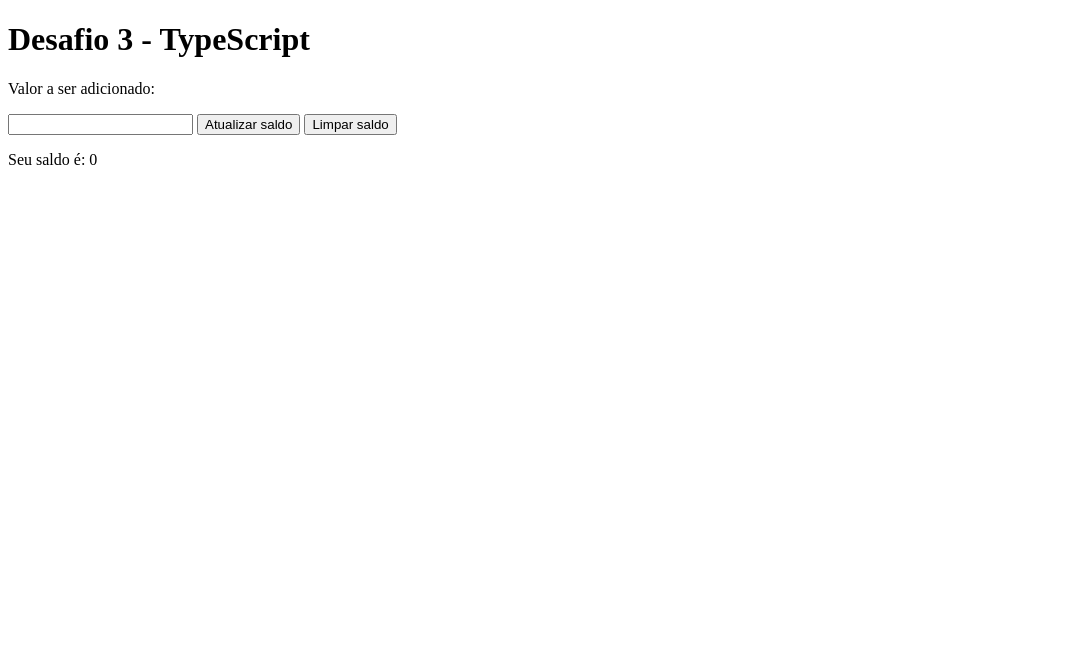
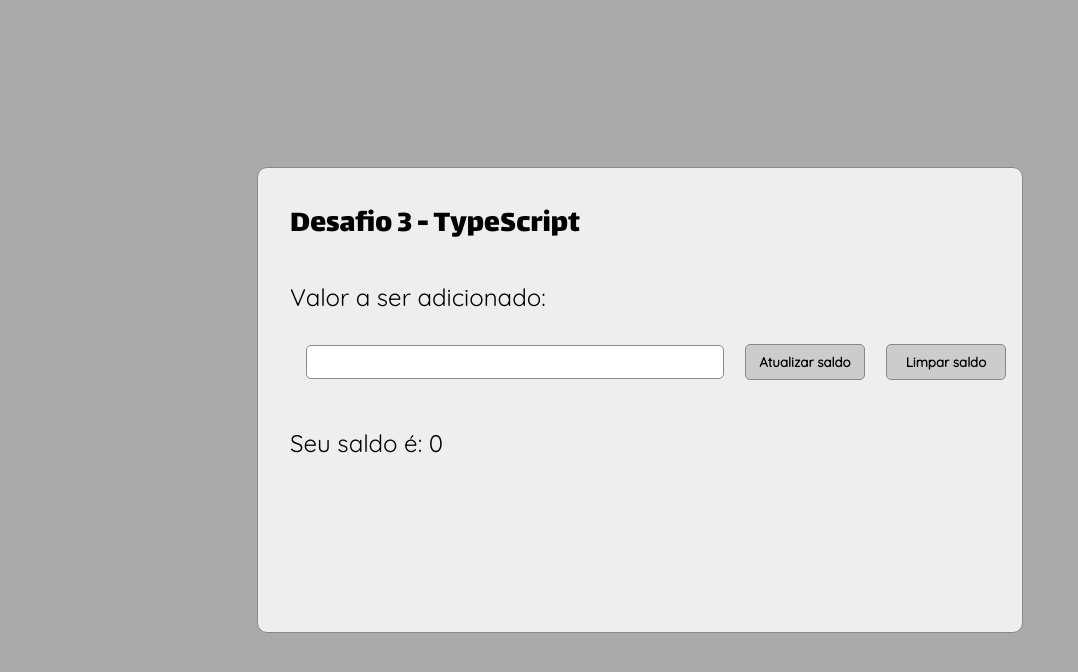
Before and after one commit to biraneves/dio-santander-typescript, a website with bundled scripts: page src/desafios/desafio-03.html in a window 1280 px wide. Shown: the whole page, without its empty margins (0-1078 px from the left). Built offline with nearby package versions, Linux system fonts and the light colour scheme.

Commit message:
Conclusão do desafio 3 e atualização do README.

```diff
--- /dev/null
+++ b/src/desafios/desafio-03.css
@@ -0,0 +1,97 @@
+@import url('https://fonts.googleapis.com/css2?family=Lalezar&family=Quicksand&display=swap');
+
+:root {
+    --header-font: 'Lalezar', sans-serif;
+    --default-font: 'Quicksand', sans-serif;
+    --doc-background: #aaa;
+    --div-background: #eee;
+    --border-color: #888;
+    --button-color: #ccc;
+    --button-hover-color: #aaa;
+}
+
+* {
+    margin: 0;
+    padding: 0;
+    font-family: var(--default-font);
+}
+
+body {
+    display: flex;
+    flex-direction: row;
+    justify-content: center;
+    align-items: center;
+    background-color: var(--doc-background);
+    width: 100%;
+    min-height: 100vh;
+}
+
+h1,
+h2,
+h3,
+h4,
+h5 {
+    font-family: var(--header-font);
+    font-weight: normal;
+    margin-bottom: 32px;
+}
+
+.container {
+    width: 700px;
+    min-height: 400px;
+    background-color: var(--div-background);
+    padding: 32px;
+    border: solid 1px var(--border-color);
+    border-radius: 10px;
+    display: flex;
+    flex-direction: column;
+}
+
+#input {
+    display: flex;
+    flex-direction: column;
+    justify-content: center;
+    align-items: flex-start;
+    width: 100%;
+    height: 100%;
+}
+
+#input p {
+    font-size: 18pt;
+    margin-bottom: 16px;
+}
+
+#form {
+    width: 100%;
+    margin: 16px;
+    display: flex;
+    justify-content: space-between;
+    align-items: center;
+}
+
+#soma {
+    width: 400px;
+    height: 16px;
+    border: solid 1px var(--border-color);
+    border-radius: 5px;
+    font-size: 18px;
+    padding: 8px;
+}
+
+button {
+    width: 120px;
+    height: 36px;
+    border: solid 1px var(--border-color);
+    border-radius: 5px;
+    background-color: var(--button-color);
+    transition: all 0.3s;
+    font-weight: 600;
+}
+
+button:hover {
+    background-color: var(--button-hover-color);
+}
+
+#apresenta-saldo {
+    margin-top: 32px;
+}
--- a/src/desafios/desafio-03.html
+++ b/src/desafios/desafio-03.html
@@ -4,6 +4,7 @@
     <meta charset='UTF-8'>
     <meta http-equiv='X-UA-Compatible' content='IE=edge'>
     <meta name='viewport' content='width=device-width, initial-scale=1.0'>
+    <link rel="stylesheet" href="./desafio-03.css">
     <title>DIO - TypeScript - Desafio 3</title>
 </head>
 <body>
@@ -11,9 +12,11 @@
         <h1>Desafio 3 - TypeScript</h1>
         <div id="input">
             <p>Valor a ser adicionado:</p>
-            <input type="text" id="soma">
-            <button id="atualizar-saldo">Atualizar saldo</button>
-            <button id="limpar-saldo">Limpar saldo</button>
+            <div id="form">
+                <input type="text" id="soma">
+                <button id="atualizar-saldo">Atualizar saldo</button>
+                <button id="limpar-saldo">Limpar saldo</button>
+            </div>
             <p id="apresenta-saldo">Seu saldo é: <span id="campo-saldo"></span></p>
         </div>
     </div>
--- a/src/desafios/desafio-03.ts
+++ b/src/desafios/desafio-03.ts
@@ -7,7 +7,6 @@
 
 function somarAoSaldo(soma: number): void {
     let saldoAtual = parseFloat(campoSaldo.innerHTML);
-    console.log(campoSaldo.innerHTML);
     saldoAtual += soma;
     campoSaldo.innerHTML = saldoAtual.toString();
 }
```
Also changed, not shown: README.md, 1 other file.
